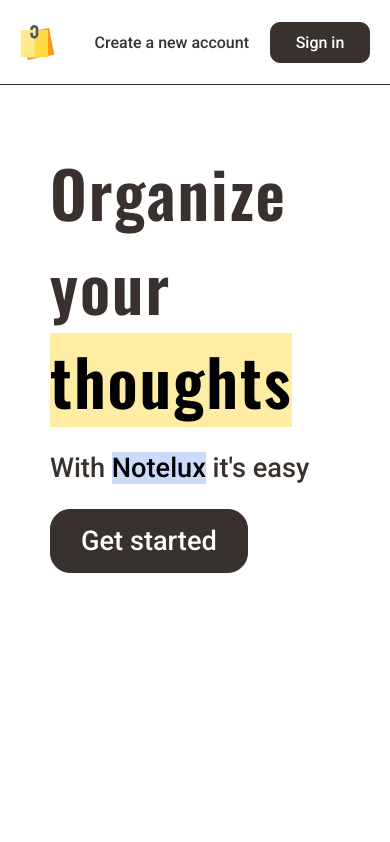
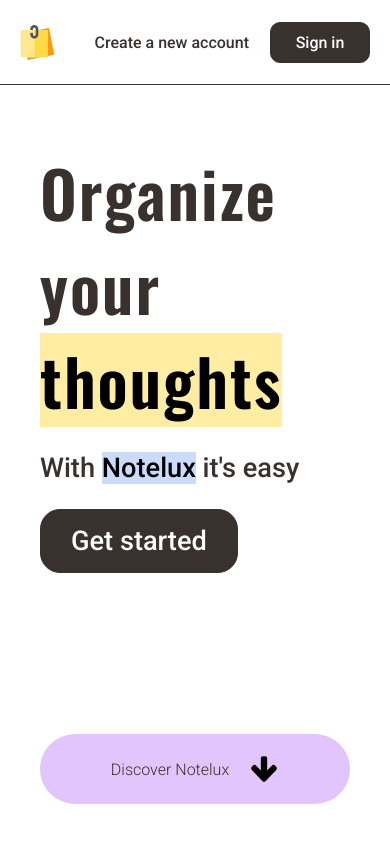
Before and after one commit to anna-rudas/notelux, a React (Vite) app: page / in a window 390 px wide. Built offline with nearby package versions, Linux system fonts and the light colour scheme; no server answers.

Commit message:
add CTA on small devices

```diff
--- a/src/components/Header/Header.module.css
+++ b/src/components/Header/Header.module.css
@@ -140,6 +140,19 @@
   fill: var(--text-secondary);
 }
 
+.signInIcon {
+  display: none;
+  width: 35px;
+  height: auto;
+  fill: var(--text-primary);
+  stroke: var(--bg);
+  transform: rotate(180deg);
+}
+
+.signInBtn span {
+  display: auto;
+}
+
 @media (hover: hover) {
   .buttonAccount:hover .accountIcon path {
     fill: var(--bg);
@@ -147,6 +160,11 @@
 
   .buttonAccount:hover {
     background-color: var(--text-secondary);
+  }
+
+  .signInBtn:hover .signInIcon {
+    fill: var(--bg);
+    stroke: var(--text-primary);
   }
 }
 
@@ -168,3 +186,18 @@
     gap: calc(var(--gap) * 2);
   }
 }
+
+@media (max-width: 350px) {
+  .signInIcon {
+    display: block;
+  }
+
+  .signInBtn {
+    min-width: 0 !important;
+    padding: 5px;
+  }
+
+  .signInBtn span {
+    display: none;
+  }
+}
--- a/src/components/Header/Header.tsx
+++ b/src/components/Header/Header.tsx
@@ -12,6 +12,7 @@ import { AppContext } from "../../context";
 import { defaultTheme } from "../../constants";
 import { Link } from "react-router-dom";
 import UserIcon from "../../icons/UserIcon";
+import SignInIcon from "../../icons/SignInIcon";
 
 type HeaderProps = {
   isLandingPage?: boolean;
@@ -69,8 +70,12 @@ function Header({ isLandingPage, isErrorStyle }: HeaderProps) {
           <Link to="/signup" {...className(shared.btn, shared.buttonSecondary)}>
             Create a new account
           </Link>
-          <Link to="/signin" {...className(shared.btn, shared.buttonPrimary)}>
-            Sign in
+          <Link
+            to="/signin"
+            {...className(shared.btn, shared.buttonPrimary, style.signInBtn)}
+          >
+            <span>Sign in</span>
+            <SignInIcon {...className(style.signInIcon)} />
           </Link>
         </div>
       )}
--- a/src/components/shared.module.css
+++ b/src/components/shared.module.css
@@ -203,3 +203,13 @@
     font-size: 1.5rem;
   }
 }
+
+@media (max-width: 350px) {
+  .welcomeTextPrimary {
+    font-size: 2.5rem;
+    letter-spacing: 1px;
+  }
+  .welcomeTextSecondary {
+    font-size: 1rem;
+  }
+}
--- /dev/null
+++ b/src/icons/ArrowIcon.tsx
@@ -0,0 +1,18 @@
+import React from "react";
+
+function Icon(props: React.SVGAttributes<SVGSVGElement>) {
+  return (
+    <svg
+      xmlns="http://www.w3.org/2000/svg"
+      width="800"
+      height="800"
+      aria-hidden="true"
+      viewBox="0 0 14 14"
+      {...props}
+    >
+      <path d="M13 6.697q0 .428-.285.728L7.701 12.7Q7.4 13 7 13q-.408 0-.693-.3L1.293 7.426Q1 7.134 1 6.697q0-.43.293-.737l.57-.607q.3-.3.7-.3.409 0 .694.3l2.264 2.38V2.035q0-.421.293-.729Q6.107 1 6.507 1h.986q.4 0 .693.307.293.308.293.729v5.696l2.264-2.379q.285-.3.693-.3.401 0 .701.3l.578.607q.285.316.285.737z"></path>
+    </svg>
+  );
+}
+
+export default Icon;
--- /dev/null
+++ b/src/icons/SignInIcon.tsx
@@ -0,0 +1,22 @@
+import React from "react";
+
+function Icon(props: React.SVGAttributes<SVGSVGElement>) {
+  return (
+    <svg
+      xmlns="http://www.w3.org/2000/svg"
+      width="800"
+      height="800"
+      viewBox="0 0 24 24"
+      {...props}
+    >
+      <path
+        strokeLinecap="round"
+        strokeLinejoin="round"
+        strokeWidth="2"
+        d="M17 12h-6.5M13 9l-2.5 3M13 15l-2.5-3M17 17c0 2.21-1.79 3-4 3h-3a4 4 0 01-4-4V8a4 4 0 014-4h3c2.21 0 4 .79 4 3"
+      ></path>
+    </svg>
+  );
+}
+
+export default Icon;
--- a/src/routes/LandingPage.tsx
+++ b/src/routes/LandingPage.tsx
@@ -5,12 +5,14 @@ import * as style from "./Routes.module.css";
 import * as shared from "../components/shared.module.css";
 import { Link } from "react-router-dom";
 import BlobImage from "../images/landingpage_blob";
+import ArrowIcon from "../icons/ArrowIcon";
 
 function LandingPage() {
   return (
     <PageWrapper isLandingPage={true}>
       <div {...className(style.landingPageCon)}>
         <div {...className(style.landingPageSummary)}>
+          <div {...className(style.textContent)}>
             <span
               {...className(shared.welcomeTextPrimary, shared.oneWordOneLine)}
             >
@@ -31,13 +33,20 @@ function LandingPage() {
               Get started
             </Link>
           </div>
-        <div {...className(style.landingPageHero)}>
+
+          <a href="#pageHero" {...className(style.scrollToHero)}>
+            <span {...className(shared.normalText)}>Discover Notelux</span>
+            <ArrowIcon {...className(style.icon)} />
+          </a>
+        </div>
+        <div id="pageHero" {...className(style.landingPageHero)}>
+          <div {...className(style.heroContent)}>
             <div {...className(style.row, style.topRow)}>
               <div {...className(style.heroItem, style.rectangle)}>
                 <span {...className(shared.noteTitleText)}>Customize</span>
                 <span {...className(shared.noteBodyText)}>
-                Choose the best colors for your notes - use the dark theme for a
-                more distraction-free experience.
+                  Choose the best colors for your notes - use the dark theme for
+                  a more distraction-free experience.
                 </span>
               </div>
               <div {...className(style.heroItem, style.circle)}>
@@ -65,6 +74,22 @@ function LandingPage() {
               </div>
             </div>
           </div>
+
+          <div {...className(style.heroCTA)}>
+            <span>Interested?</span>
+            <Link
+              to="/signin"
+              {...className(
+                shared.btn,
+                shared.buttonPrimary,
+                shared.welcomeTextSecondary,
+                style.actionBtn
+              )}
+            >
+              Get started
+            </Link>
+          </div>
+        </div>
       </div>
     </PageWrapper>
   );
--- a/src/routes/Routes.module.css
+++ b/src/routes/Routes.module.css
@@ -64,12 +64,20 @@
   max-width: 400px;
   width: 100%;
   flex-direction: column;
+  align-items: center;
+  justify-content: center;
+  padding: calc(var(--padding) * 5) calc(var(--padding) * 10);
+  z-index: 20;
+  position: relative;
+}
+
+.textContent {
+  width: 100%;
+  display: flex;
+  flex-direction: column;
+  justify-content: center;
   align-items: flex-start;
-  justify-content: center;
   gap: calc(var(--gap) * 5);
-  padding: calc(var(--padding) * 5);
-  z-index: 20;
-  padding-left: calc(var(--padding) * 10);
 }
 
 .actionBtn {
@@ -93,6 +101,24 @@
   align-items: center;
   height: 100%;
   padding-right: calc(var(--padding) * 10);
+}
+
+.heroContent {
+  display: flex;
+  flex-direction: column;
+  justify-content: center;
+  align-items: center;
+  width: 100%;
+  height: 100%;
+}
+
+.heroCTA {
+  display: none;
+  flex-direction: column;
+  justify-content: center;
+  align-items: center;
+  z-index: 2;
+  gap: calc(var(--gap) * 4);
 }
 
 .row {
@@ -171,6 +197,30 @@
   transform: rotate(-10deg);
 }
 
+.scrollToHero {
+  display: none;
+  justify-content: center;
+  align-items: center;
+  background-color: var(--scroll-btn);
+  border: none;
+  color: var(--text-secondary);
+  z-index: 2;
+  gap: calc(var(--gap) * 4);
+  padding: calc(var(--padding) * 2);
+  width: 100%;
+  border-radius: calc(var(--border-radius) * 20);
+}
+
+.icon {
+  width: 30px;
+  height: auto;
+}
+
+@media (hover: hover) {
+  .scrollToHero:hover {
+    cursor: pointer;
+  }
+}
 @media (max-width: 1000px) {
   .landingPageCon {
     flex-direction: column;
@@ -179,32 +229,51 @@
 
   .landingPageSummary {
     min-height: calc(100dvh - 85px);
+    max-width: 100%;
+    justify-content: space-between;
   }
 
   .landingPageHero {
     padding: calc(var(--padding) * 2);
+    min-height: 100dvh;
+    justify-content: space-evenly;
+    gap: calc(var(--gap) * 30);
+  }
+
+  .scrollToHero {
+    display: flex;
+  }
+
+  .landingPageCon {
+    height: fit-content;
+  }
+
+  .heroCTA {
+    display: flex;
   }
 }
 
 @media (max-width: 600px) {
   .landingPageSummary {
-    padding: calc(var(--padding) * 5);
-    justify-content: flex-start;
+    padding: calc(var(--padding) * 4);
     padding-top: calc(var(--padding) * 6);
   }
 
   .landingPageHero {
+    height: fit-content;
+  }
+
+  .heroContent {
     gap: calc(var(--gap) * 4);
-    height: fit-content;
   }
 
   .topRow {
     flex-direction: column;
     gap: calc(var(--gap) * 4);
+    justify-content: flex-end;
   }
 
   .bottomRow {
-    flex-direction: column;
     flex-direction: column-reverse;
     gap: calc(var(--gap) * 4);
   }
@@ -240,3 +309,22 @@
     filter: blur(50px);
   }
 }
+
+@media (max-width: 350px) {
+  .landingPageSummary {
+    padding: calc(var(--padding) * 3);
+    padding-bottom: 10px;
+  }
+
+  .textContent {
+    gap: 10px;
+  }
+
+  .scrollToHero {
+    padding: 10px;
+  }
+
+  .icon {
+    width: 25px;
+  }
+}
--- a/src/style.css
+++ b/src/style.css
@@ -18,6 +18,7 @@
   --highlight-1: #ffeda3;
   --highlight-2: #dbffb3;
   --highlight-3: #cbdcfb;
+  --scroll-btn: #e2c5fc;
 }
 
 [data-theme="dark"] {
@@ -32,6 +33,7 @@
   margin: 0;
   padding: 0;
   box-sizing: border-box;
+  scroll-behavior: smooth !important;
 }
 
 html,
```
Lines whose indentation alone changed are shown as unchanged.
